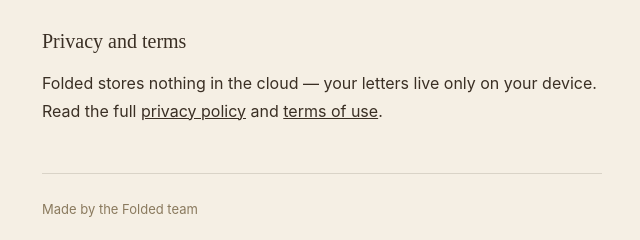
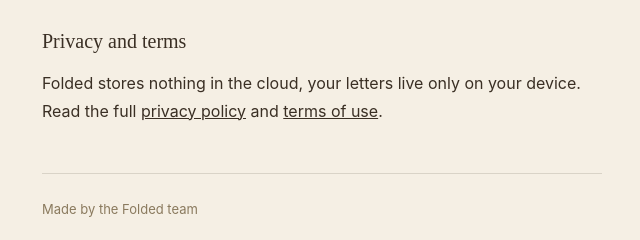
Before and after one commit to foldedapp/folded, a plain HTML site: page index.html in a window 1280 px wide. Shown: the part 455-695 px from the top of the page, 318-958 px from the left. Drawn offline with Linux system fonts and the light colour scheme.

Commit message:
Update index.html

```diff
--- a/index.html
+++ b/index.html
@@ -61,7 +61,7 @@
     <p>Questions, feedback, or trouble with the app? Send a note to <a href="mailto:foldedlettersapp@gmail.com">foldedlettersapp@gmail.com</a> and we'll get back to you.</p>
 
     <h2>Privacy and terms</h2>
-    <p>Folded stores nothing in the cloud — your letters live only on your device. Read the full <a href="privacy.html">privacy policy</a> and <a href="terms.html">terms of use</a>.</p>
+    <p>Folded stores nothing in the cloud, your letters live only on your device. Read the full <a href="privacy.html">privacy policy</a> and <a href="terms.html">terms of use</a>.</p>
 
     <p class="footer">Made by the Folded team</p>
   </div>
```
